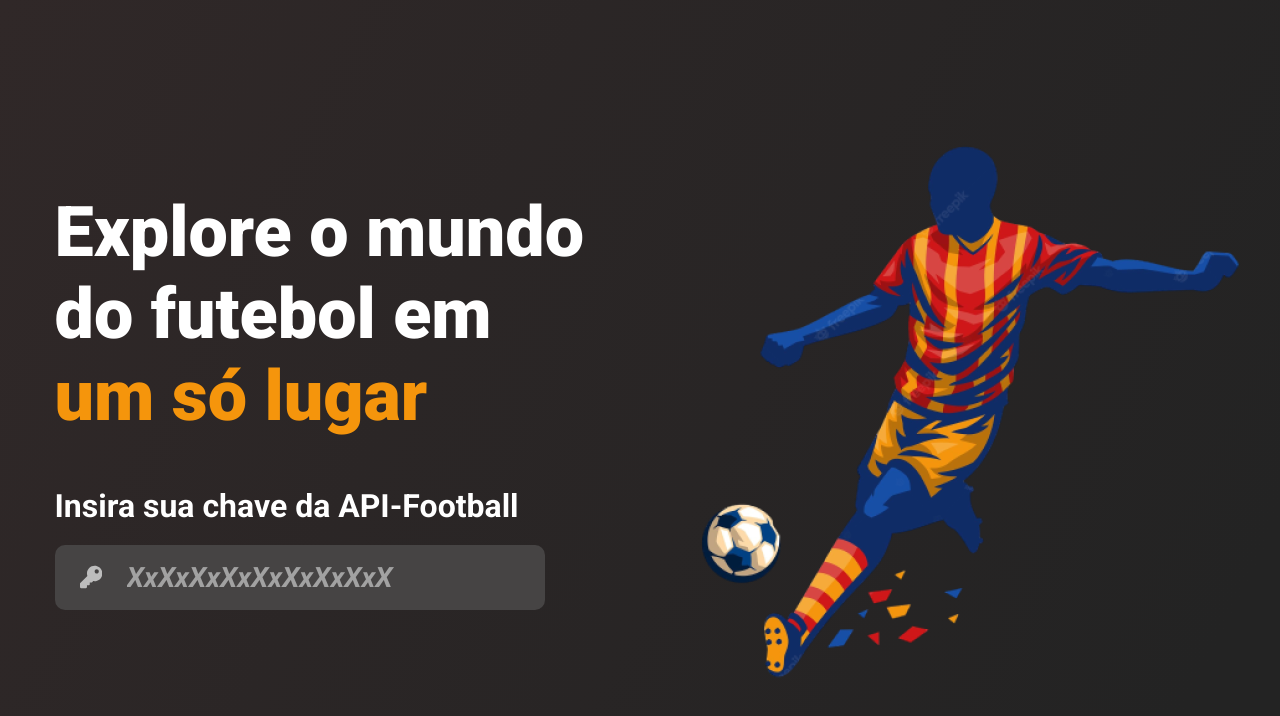
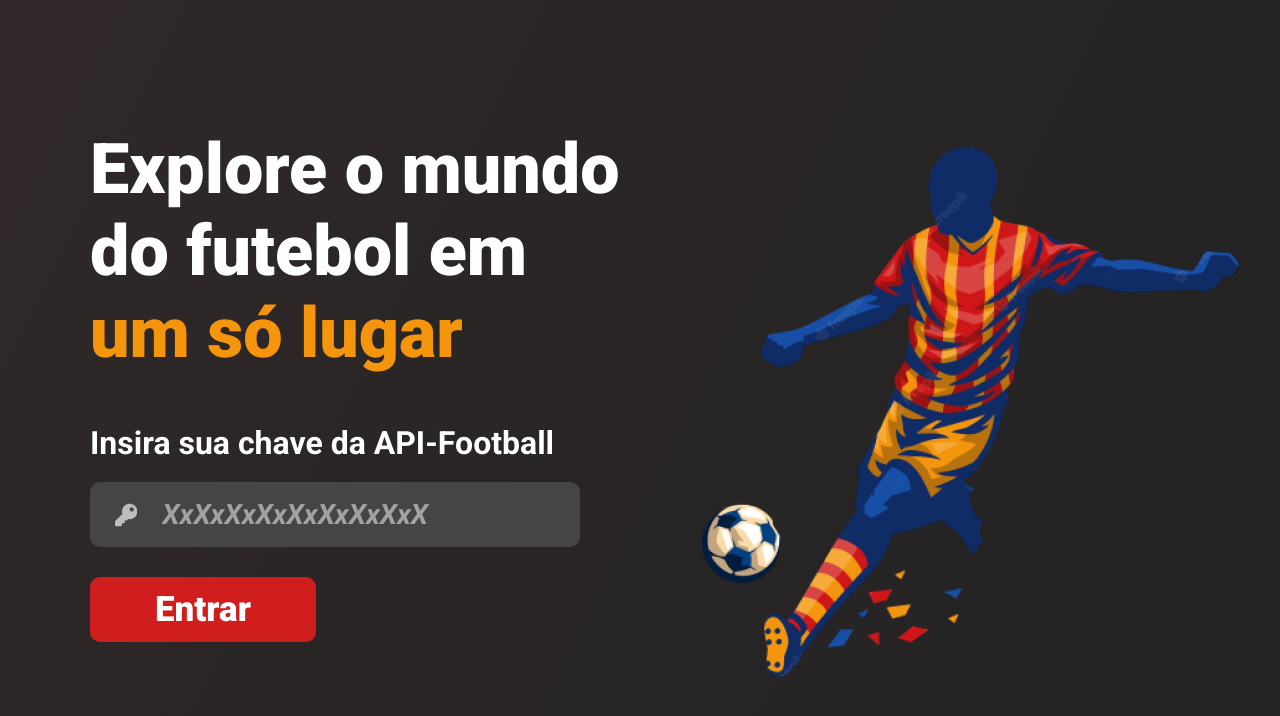
Before and after one commit to lucas-alm-ps/meu-time, a React (Vite) app: page / in a window 1280 px wide. Shown: the top 716 px of the page. Built offline with nearby package versions, Linux system fonts and the light colour scheme.

Commit message:
feat: updates

```diff
--- /dev/null
+++ b/src/components/Button.tsx
@@ -0,0 +1,26 @@
+import styled from 'styled-components';
+
+interface ButtonProps {
+	text: string;
+}
+
+export default function Button({ text }: ButtonProps) {
+	return <StyledButton>{text}</StyledButton>;
+}
+
+const StyledButton = styled.button`
+	width: auto;
+	height: 65px;
+	background: #d01e1f;
+	border-radius: 10px;
+	border: none;
+	padding: 0 65px;
+
+	font-family: 'Roboto';
+	font-style: normal;
+	font-weight: 900;
+	font-size: 35px;
+	line-height: 41px;
+	color: #ffffff;
+	margin: 30px 0;
+`;
--- a/src/pages/login-page/LoginPage.tsx
+++ b/src/pages/login-page/LoginPage.tsx
@@ -3,6 +3,7 @@ import footballPlayer from '../../assets/football-player.png';
 import { StyledPage } from '../../styles/Page';
 import { Instruction } from '../../styles/Instruction';
 import Input from './Input';
+import Button from '../../components/Button';
 
 export default function LoginPage() {
 	return (
@@ -13,7 +14,9 @@ export default function LoginPage() {
 				</MainText>
 				<Instruction>Insira sua chave da API-Football</Instruction>
 				<Input />
+				<Button text='Entrar' />
 			</LeftSide>
+
 			<RightSide>
 				<img src={footballPlayer} alt='Football Player' />
 			</RightSide>
@@ -30,7 +33,7 @@ const LeftSide = styled.div`
 `;
 
 const RightSide = styled.div`
-	width: 50%;
+	width: 550px;
 `;
 
 const MainText = styled.h1`
```
